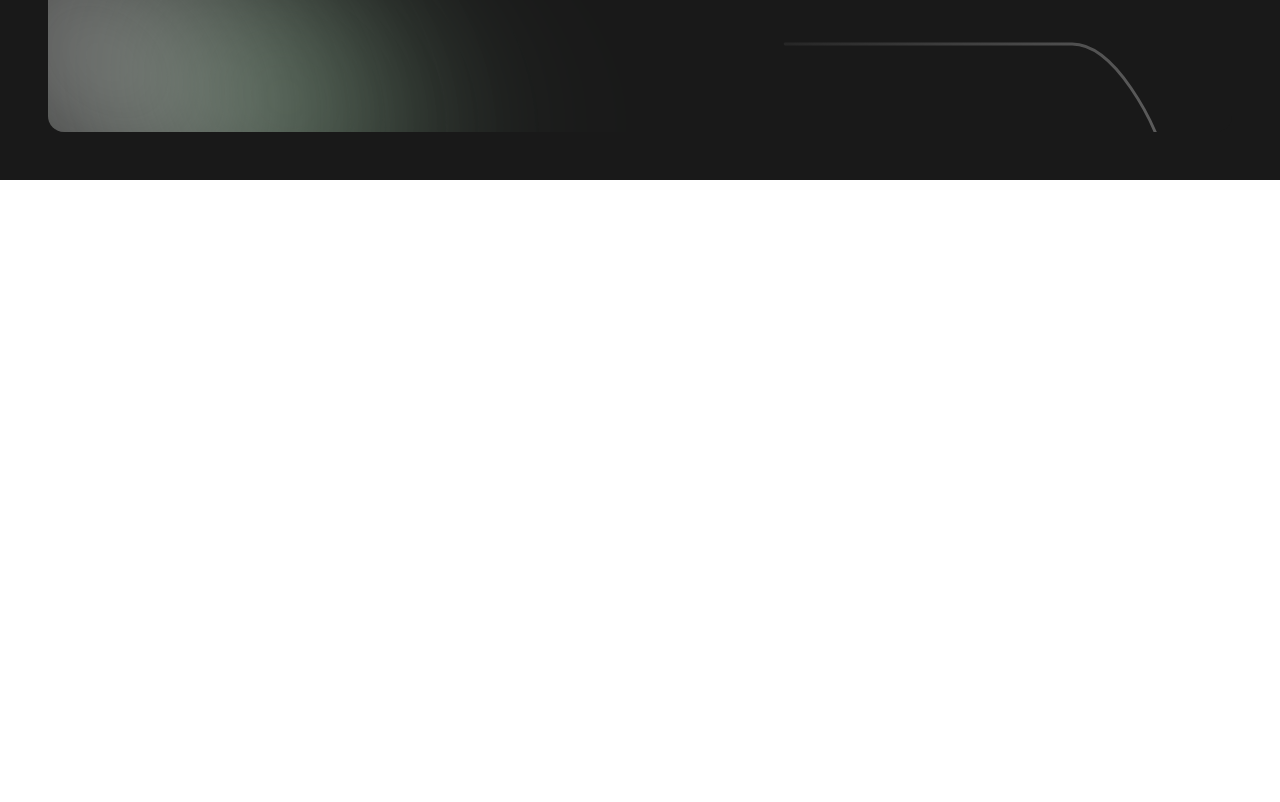
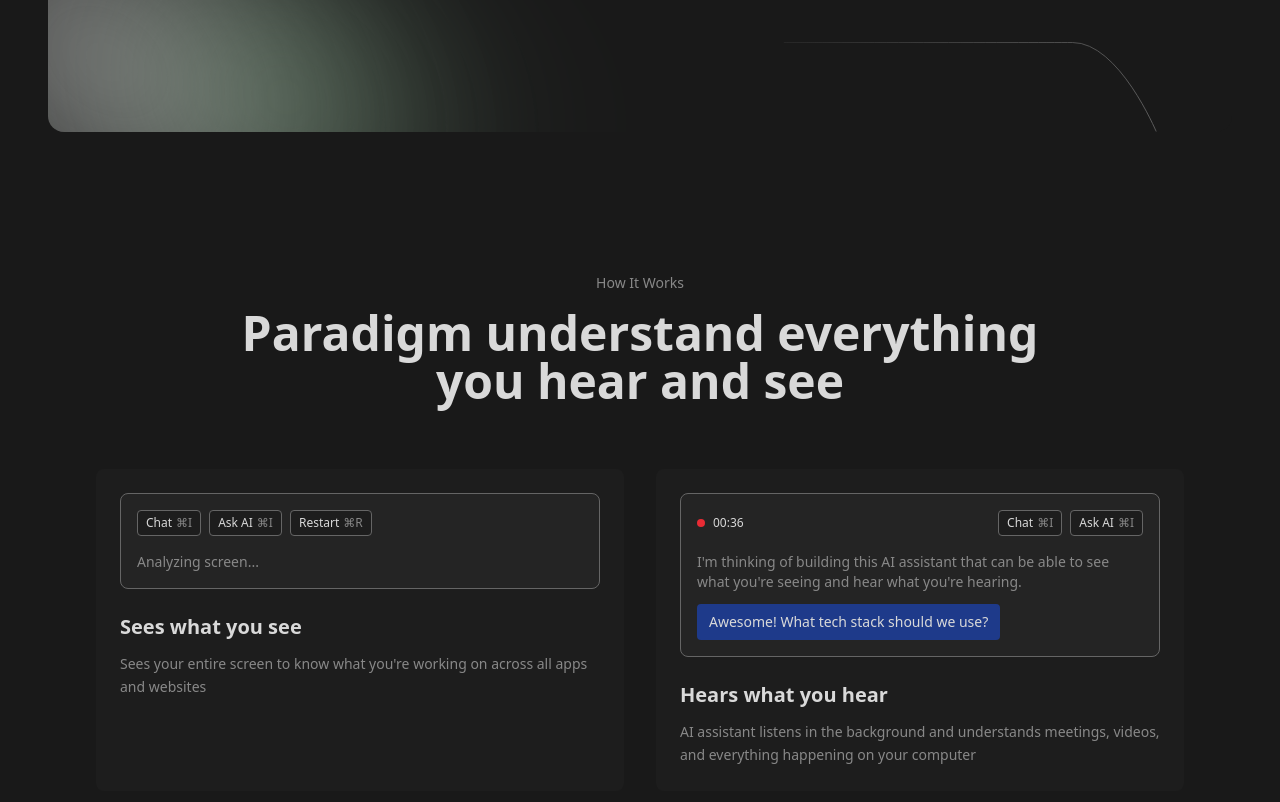
Before and after one commit to 71lols/paradigm-website, a Next.js app in the folder frontend/: page / in a window 1280 px wide. Shown: the part 620-1422 px from the top of the page. Before the commit the page ends 800 px from the top, so only its background shows below. Built offline with nearby package versions, Linux system fonts and the light colour scheme.

Commit message:
howItWorks section

```diff
--- a/frontend/src/app/page.tsx
+++ b/frontend/src/app/page.tsx
@@ -1,9 +1,11 @@
 import Hero from "@/components/home/hero";
+import HowItWorks from "@/components/home/howItWorks";
 
 export default function Home() {
   return (
-    <div className="bg-[#191919] min-w-screen min-h-screen p-4 sm:p-6 md:p-8 lg:p-12">
+    <div className="bg-[#191919] w-full min-h-screen p-4 sm:p-6 md:p-8 lg:p-12">
       <Hero />
+      <HowItWorks />
     </div>
   );
 }
--- /dev/null
+++ b/frontend/src/components/home/howItWorks.tsx
@@ -0,0 +1,102 @@
+export default function HowItWorks() {
+  return (
+    <section className="bg-[#191919] py-16 px-4 sm:px-6 md:px-8 lg:px-12 h-screen flex items-center">
+      <div className="max-w-7xl mx-auto">
+        {/* Header */}
+        <div className="text-center mb-16">
+          <p className="text-[#888888] text-sm font-medium mb-4">How It Works</p>
+          <h2 className="text-[#D9D9D9] text-3xl sm:text-4xl md:text-5xl font-semibold">
+            Paradigm understand everything <br />
+            you hear and see
+          </h2>
+        </div>
+
+        {/* Two Column Layout */}
+        <div className="grid grid-cols-1 lg:grid-cols-2 gap-6 lg:gap-8 w-full">
+
+          {/* Left Column - Sees */}
+          <div className="bg-[#1D1D1D] rounded-lg p-6">
+            {/* Terminal Mockup */}
+            <div className="bg-[#242424] rounded-lg p-4 border border-[#656565] mb-6">
+              {/* Terminal Header */}
+              <div className="flex items-center justify-between mb-4">
+                <div className="flex items-center space-x-2">
+                  <div className="bg-[#1D1D1D] border border-[#656565] rounded px-2 py-1 flex items-center space-x-1">
+                    <span className="text-[#D9D9D9] text-xs">Chat</span>
+                    <span className="text-[#888888] text-xs">⌘I</span>
+                  </div>
+                  <div className="bg-[#1D1D1D] border border-[#656565] rounded px-2 py-1 flex items-center space-x-1">
+                    <span className="text-[#D9D9D9] text-xs">Ask AI</span>
+                    <span className="text-[#888888] text-xs">⌘I</span>
+                  </div>
+                  <div className="bg-[#1D1D1D] border border-[#656565] rounded px-2 py-1 flex items-center space-x-1">
+                    <span className="text-[#D9D9D9] text-xs">Restart</span>
+                    <span className="text-[#888888] text-xs">⌘R</span>
+                  </div>
+                </div>
+              </div>
+
+              {/* Terminal Content */}
+              <div className="text-[#D9D9D9] text-sm">
+                <p className="text-[#888888]">Analyzing screen...</p>
+              </div>
+            </div>
+
+            {/* Content */}
+            <div>
+              <h3 className="text-[#D9D9D9] text-xl font-semibold mb-3">Sees what you see</h3>
+              <p className="text-[#888888] text-sm leading-relaxed">
+                Sees your entire screen to know what you're working on across
+                all apps and websites
+              </p>
+            </div>
+          </div>
+
+          {/* Right Column - Hears */}
+          <div className="bg-[#1D1D1D] rounded-lg p-6">
+            {/* Terminal Mockup */}
+            <div className="bg-[#242424] rounded-lg p-4 border border-[#656565] mb-6">
+              {/* Terminal Header */}
+              <div className="flex items-center justify-between mb-4">
+                <div className="flex items-center space-x-2 text-xs text-[#D9D9D9]">
+                  <div className="w-2 h-2 bg-red-500 rounded-full animate-pulse"></div>
+                  <span>00:36</span>
+                </div>
+                <div className="flex items-center space-x-2">
+                  <div className="bg-[#1D1D1D] border border-[#656565] rounded px-2 py-1 flex items-center space-x-1">
+                    <span className="text-[#D9D9D9] text-xs">Chat</span>
+                    <span className="text-[#888888] text-xs">⌘I</span>
+                  </div>
+                  <div className="bg-[#1D1D1D] border border-[#656565] rounded px-2 py-1 flex items-center space-x-1">
+                    <span className="text-[#D9D9D9] text-xs">Ask AI</span>
+                    <span className="text-[#888888] text-xs">⌘I</span>
+                  </div>
+                </div>
+              </div>
+
+              {/* Terminal Content */}
+              <div className="space-y-3 text-sm">
+                <p className="text-[#888888]">
+                  I'm thinking of building this AI assistant that can be able to
+                  see what you're seeing and hear what you're hearing.
+                </p>
+                <div className="bg-[#1E3A8A] text-[#D9D9D9] px-3 py-2 rounded inline-block">
+                  Awesome! What tech stack should we use?
+                </div>
+              </div>
+            </div>
+
+            {/* Content */}
+            <div>
+              <h3 className="text-[#D9D9D9] text-xl font-semibold mb-3">Hears what you hear</h3>
+              <p className="text-[#888888] text-sm leading-relaxed">
+                AI assistant listens in the background and understands meetings,
+                videos, and everything happening on your computer
+              </p>
+            </div>
+          </div>
+        </div>
+      </div>
+    </section>
+  );
+}
```
Also changed, not shown: frontend/public/home/HeroBorder.svg.
